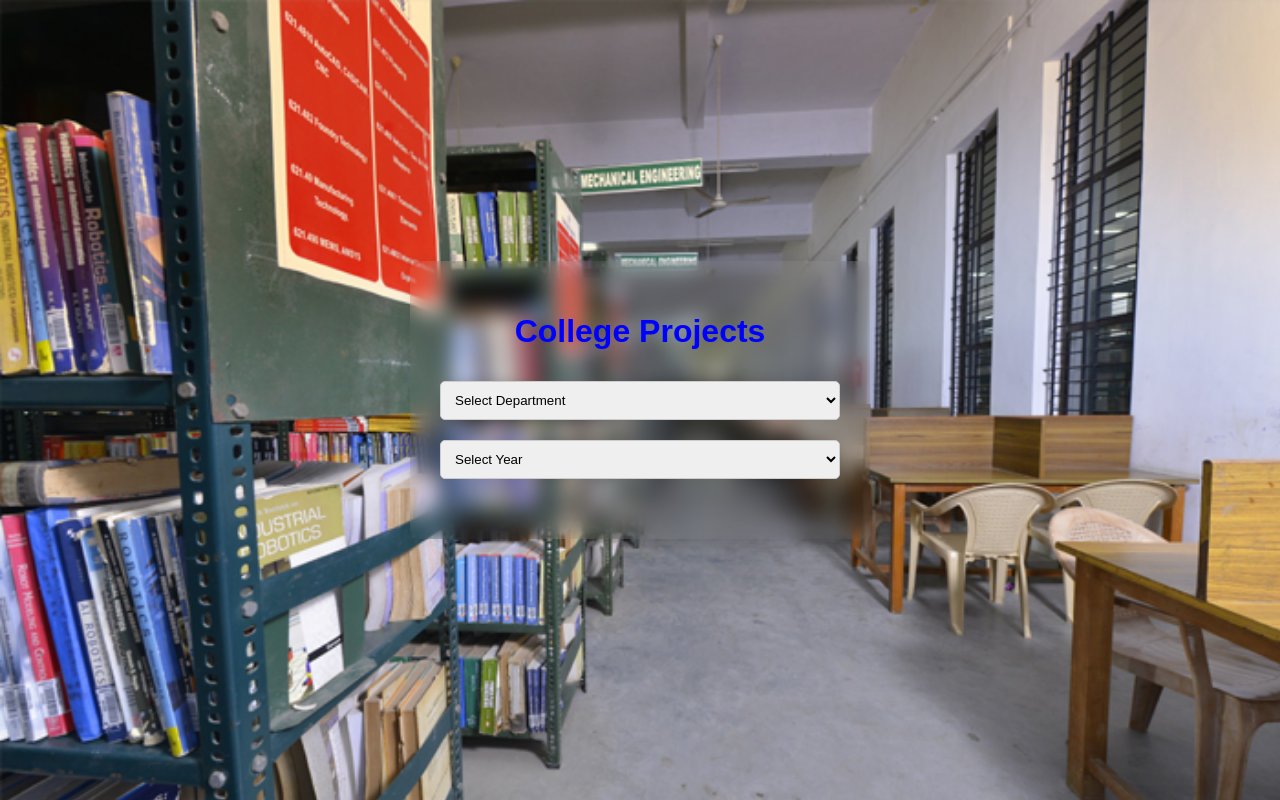
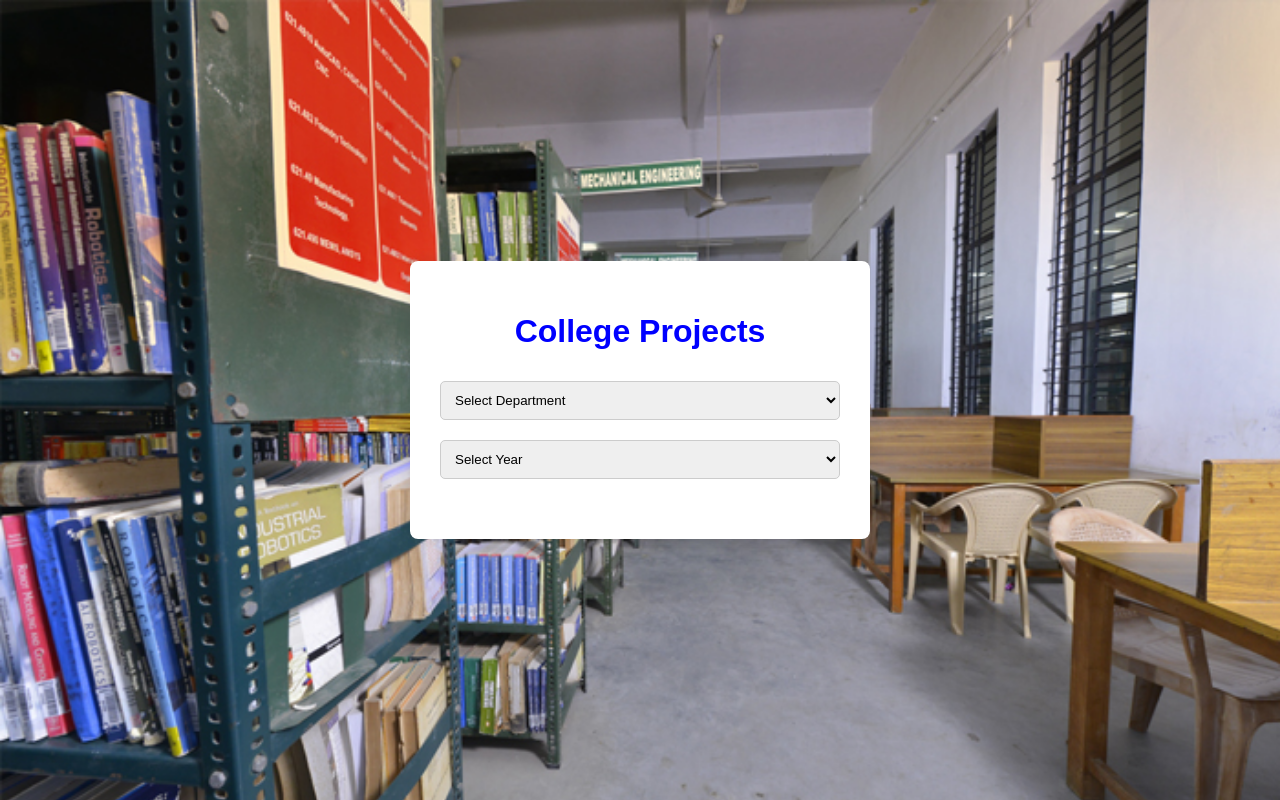
Before and after one commit to Venkatesan05102002/project, a plain HTML site: page index.html in a window 1280 px wide. Drawn offline with Linux system fonts and the light colour scheme.

Commit message:
Update styles.css

```diff
--- a/styles.css
+++ b/styles.css
@@ -13,11 +13,11 @@ body {
 
 
 .container {
-    background-color: rgba(255, 255, 255, 0.-2);
+    background-color: rgba(255, 255, 255, 1);
     /* Semi-transparent white */
     padding: 30px;
     border-radius: 8px;
-    box-shadow: 0px 0px 15px rgba(0, 0, 0, 0.1);
+    box-shadow: 0px 0px 15px rgba(0, 0, 0, 0.01);
     width: 90%;
     max-width: 400px;
     text-align: center;
```
